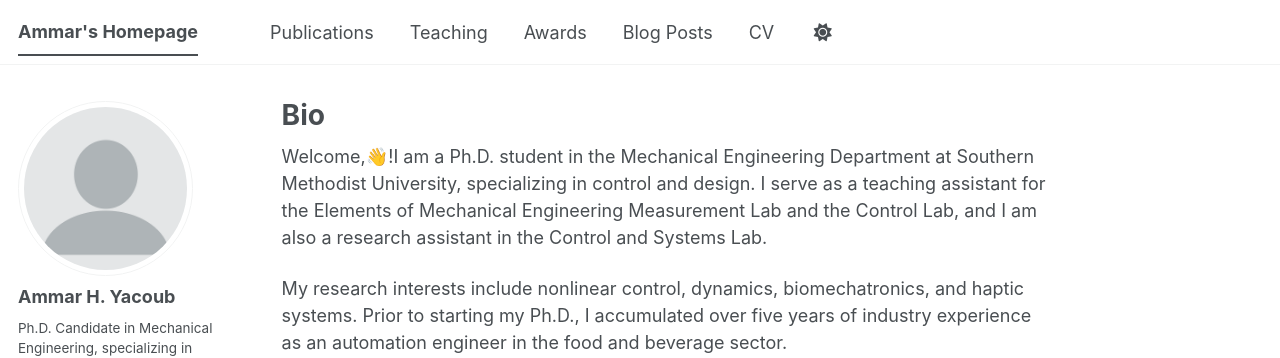
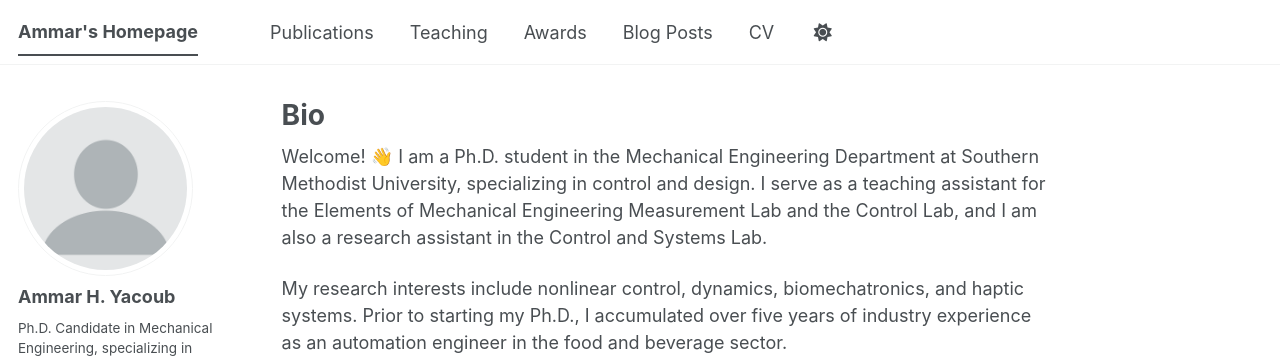
Before and after one commit to AmmarYacoub/AmmarYacoub.github.io, a Jekyll site: the page built from _pages/about.md, in a window 1280 px wide. Shown: the top 358 px of the page. Built offline with Jekyll 4.4.1, drawn with Linux system fonts in a browser that asks for light colours; some web fonts are replaced; a script bundle is joined from its source files by our own code; library files that are not in the unit come from our copies.

```diff
--- a/_pages/about.md
+++ b/_pages/about.md
@@ -7,7 +7,7 @@ redirect_from:
   - /about.html
 ---
 
-Welcome,👋!I am a Ph.D. student in the Mechanical Engineering Department at Southern Methodist University, specializing in control and design. I serve as a teaching assistant for the Elements of Mechanical Engineering Measurement Lab and the Control Lab, and I am also a research assistant in the Control and Systems Lab.
+Welcome! 👋 I am a Ph.D. student in the Mechanical Engineering Department at Southern Methodist University, specializing in control and design. I serve as a teaching assistant for the Elements of Mechanical Engineering Measurement Lab and the Control Lab, and I am also a research assistant in the Control and Systems Lab.
 
 My research interests include nonlinear control, dynamics, biomechatronics, and haptic systems. Prior to starting my Ph.D., I accumulated over five years of industry experience as an automation engineer in the food and beverage sector.
 
```
